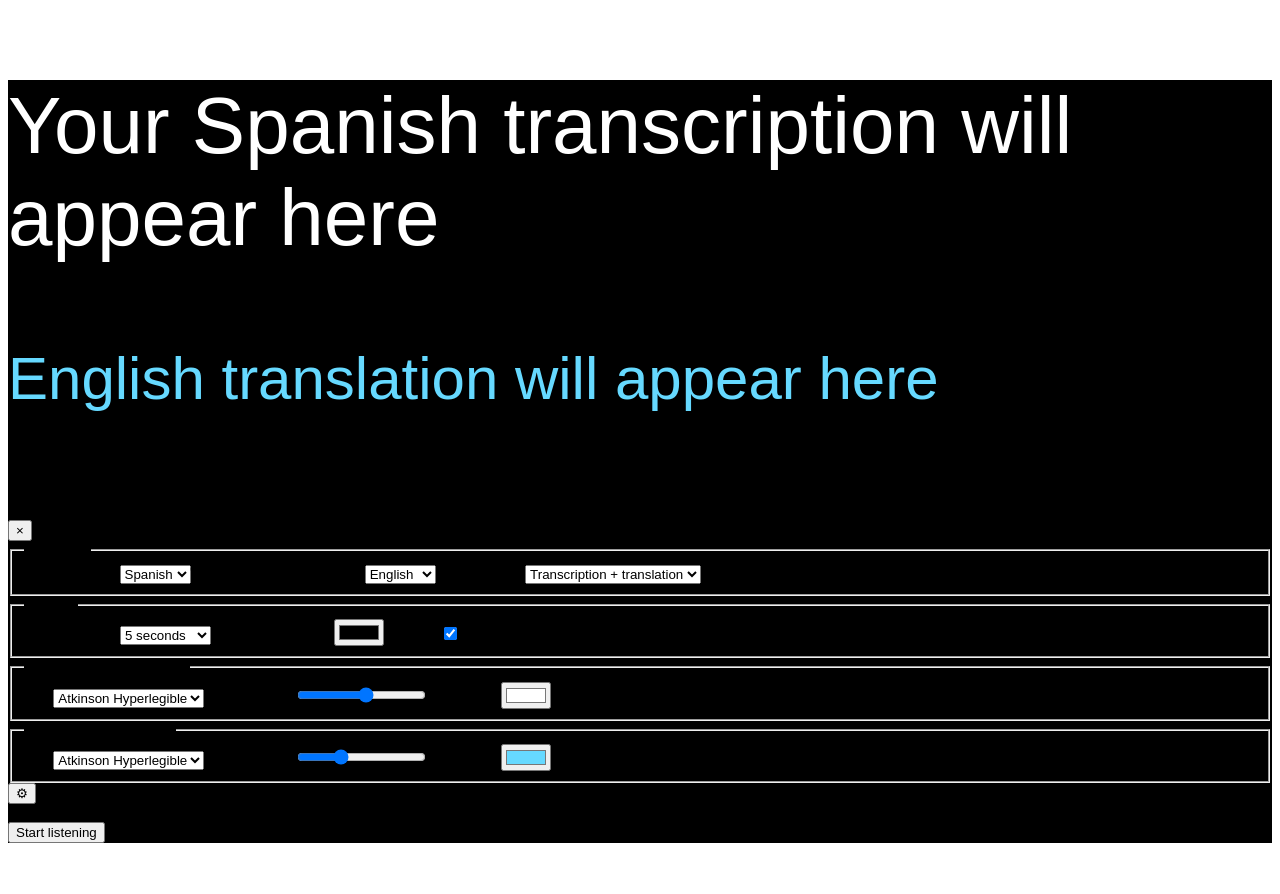
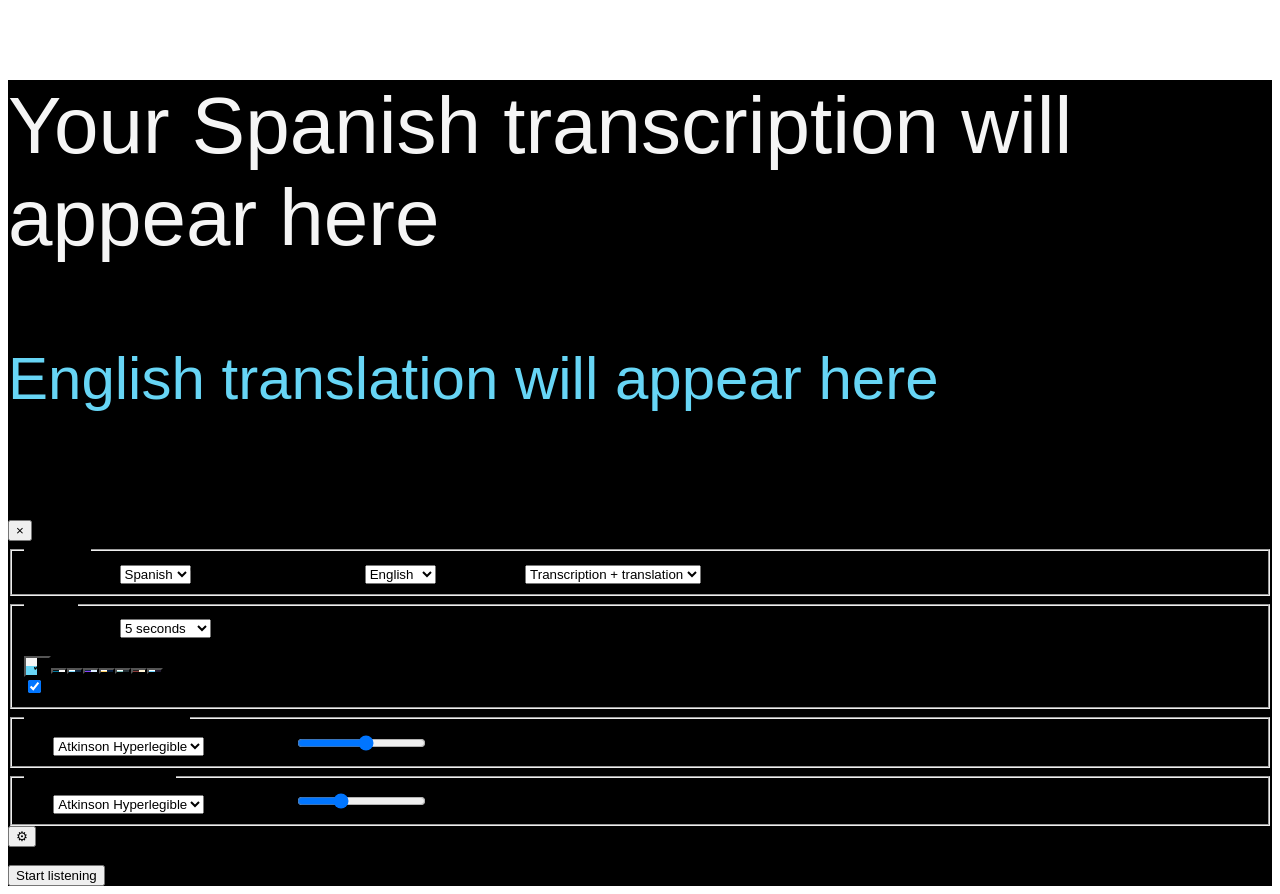
Before and after one commit to JaviRute/live-translator-desktop, a React (Vite) app: page / in a window 1280 px wide. Both pictures are taken after a click on the button "Open settings". Before the commit the page ends 851 px from the top, so only its background shows below. Built offline with nearby package versions, Linux system fonts and the light colour scheme; the HTML template or start-up script is replaced by a standard one.

Commit message:
feat: add predefined colour themes

```diff
--- a/src/App.tsx
+++ b/src/App.tsx
@@ -1,5 +1,6 @@
 import { useCallback, useState, type CSSProperties } from 'react'
 import { SettingsPanel } from './components/Settings/SettingsPanel'
+import { getColourTheme, type ColourThemeId } from './data/colourThemes'
 import { speechEngine, translationEngine } from './engines/browserEngines'
 import { useClearTextTimer } from './hooks/useClearTextTimer'
 import { usePersistentSettings } from './hooks/usePersistentSettings'
@@ -20,8 +21,8 @@ const statusMessages: Record<SpeechStatus, string> = {
   'permission-denied': 'Microphone permission was denied. Allow it in Chrome and try again.',
 }
 const fontStack = (font: string) => `"${font}", "Atkinson Hyperlegible", Arial, Verdana, sans-serif`
-const appearanceStyle = (appearance: TextAppearance): CSSProperties => ({
-  color: appearance.color,
+const appearanceStyle = (appearance: TextAppearance, color: string): CSSProperties => ({
+  color,
   fontFamily: fontStack(appearance.font),
   fontSize: `${appearance.fontSize}px`,
 })
@@ -29,8 +30,10 @@ const appearanceStyle = (appearance: TextAppearance): CSSProperties => ({
 export default function App() {
   const [settings, setSettings] = usePersistentSettings()
   const [settingsOpen, setSettingsOpen] = useState(false)
-  const { inputLanguage, targetLanguage, displayMode, clearAfterMs, hideOffensiveLanguage, backgroundColor,
+  const [previewTheme, setPreviewTheme] = useState<ColourThemeId | null>(null)
+  const { inputLanguage, targetLanguage, displayMode, clearAfterMs, hideOffensiveLanguage, colourTheme,
     transcription: transcriptionAppearance, translation: translationAppearance } = settings
+  const activeTheme = getColourTheme(previewTheme ?? colourTheme)
   const { status, isActive, transcript, activityId, start: startSpeech, stop: stopSpeech, clearTranscript } =
     useSpeechRecognition(speechEngine)
   const { translation, notice: translationNotice, clearTranslation, cancelPending: cancelPendingTranslation } =
@@ -51,6 +54,10 @@ export default function App() {
     setSettings((current) => ({ ...current, [key]: value }))
   const updateAppearance = (kind: 'transcription' | 'translation', change: Partial<TextAppearance>) =>
     setSettings((current) => ({ ...current, [kind]: { ...current[kind], ...change } }))
+  const closeSettings = () => {
+    setPreviewTheme(null)
+    setSettingsOpen(false)
+  }
   const start = () => {
     clearText()
     startSpeech(getLanguage(inputLanguage).speechCode)
@@ -93,25 +100,25 @@ export default function App() {
     : [`${targetLabel} translation will appear here`]
 
   return (
-    <main className="app-shell" style={{ backgroundColor }}>
+    <main className={`app-shell ${previewTheme ? 'theme-preview' : ''}`} style={{ backgroundColor: activeTheme.background }}>
       <section className={getSubtitleLayoutClass(showTranscription, showTranslation)} aria-live="polite" aria-atomic="true">
         {showTranscription && (
           <div className="live-text-pane">
-            <p className={`transcript ${transcript ? '' : 'placeholder'}`} style={appearanceStyle(transcriptionAppearance)}>
+            <p className={`transcript ${transcript ? '' : 'placeholder'}`} style={appearanceStyle(transcriptionAppearance, activeTheme.transcription)}>
               {visibleTranscript.map((line, index) => <span className="subtitle-line" key={`${index}-${line}`}>{line}</span>)}
             </p>
           </div>
         )}
         {showTranslation && (
           <div className="live-text-pane">
-            <p className={`translation ${translation ? '' : 'placeholder'}`} style={appearanceStyle(translationAppearance)}>
+            <p className={`translation ${translation ? '' : 'placeholder'}`} style={appearanceStyle(translationAppearance, activeTheme.translation)}>
               {visibleTranslation.map((line, index) => <span className="subtitle-line" key={`${index}-${line}`}>{line}</span>)}
             </p>
           </div>
         )}
       </section>
       {settingsOpen && (
-        <div className="settings-backdrop" onMouseDown={() => setSettingsOpen(false)}>
+        <div className="settings-backdrop" onMouseDown={closeSettings}>
           <SettingsPanel
             settings={settings}
             onInputLanguageChange={handleInputLanguageChange}
@@ -122,14 +129,18 @@ export default function App() {
             onDisplayModeChange={handleDisplayModeChange}
             onSettingChange={updateSetting}
             onAppearanceChange={updateAppearance}
-            onClose={() => setSettingsOpen(false)}
+            onThemePreview={setPreviewTheme}
+            onClose={closeSettings}
           />
         </div>
       )}
       <footer className="controls">
         <div className="control-cluster">
           <button className="icon-button settings-button" type="button"
-            onClick={() => setSettingsOpen((open) => !open)}
+            onClick={() => {
+              setPreviewTheme(null)
+              setSettingsOpen((open) => !open)
+            }}
             aria-label={settingsOpen ? 'Close settings' : 'Open settings'} aria-expanded={settingsOpen}>
             &#9881;
           </button>
--- a/src/components/Settings/SettingsPanel.tsx
+++ b/src/components/Settings/SettingsPanel.tsx
@@ -1,3 +1,4 @@
+import { colourThemes, type ColourTheme, type ColourThemeId } from '../../data/colourThemes'
 import type { AppSettings, ClearAfterMs, DisplayMode, FontFamily, LanguageId, TextAppearance } from '../../types/settings'
 import { fontOptions, languages } from '../../types/settings'
 
@@ -8,6 +9,7 @@ type SettingsPanelProps = {
   onDisplayModeChange: (mode: DisplayMode) => void
   onSettingChange: <K extends keyof AppSettings>(key: K, value: AppSettings[K]) => void
   onAppearanceChange: (kind: 'transcription' | 'translation', change: Partial<TextAppearance>) => void
+  onThemePreview: (theme: ColourThemeId | null) => void
   onClose: () => void
 }
 const clearOptions: Array<{ value: ClearAfterMs; label: string }> = [
@@ -20,15 +22,20 @@ type AppearanceFieldsProps = {
   value: TextAppearance
   onChange: (change: Partial<TextAppearance>) => void
 }
-function ColourField({ label, value, onChange }: { label: string; value: string; onChange: (value: string) => void }) {
+function ThemeSwatch({ theme, selected, onSelect, onPreview }: {
+  theme: ColourTheme
+  selected: boolean
+  onSelect: () => void
+  onPreview: (theme: ColourThemeId | null) => void
+}) {
   return (
-    <label className="setting-field">
-      <span>{label}</span>
-      <span className="colour-control">
-        <input type="color" value={value} onChange={(event) => onChange(event.target.value)} />
-        <output>{value.toUpperCase()}</output>
-      </span>
-    </label>
+    <button className={`theme-swatch ${selected ? 'selected' : ''}`} type="button"
+      style={{ background: `linear-gradient(to right, transparent 50%, ${theme.background} 50%), linear-gradient(to bottom, ${theme.transcription} 50%, ${theme.translation} 50%)` }}
+      aria-label={`${theme.label} colour theme`} aria-pressed={selected} title={theme.label}
+      onMouseEnter={() => onPreview(theme.id)} onMouseLeave={() => onPreview(null)}
+      onFocus={() => onPreview(theme.id)} onBlur={() => onPreview(null)} onClick={onSelect}>
+      {selected && <span className="theme-check" aria-hidden="true">&#10003;</span>}
+    </button>
   )
 }
 function AppearanceFields({ title, value, onChange }: AppearanceFieldsProps) {
@@ -46,11 +53,10 @@ function AppearanceFields({ title, value, onChange }: AppearanceFieldsProps) {
         <input type="range" min="32" max="120" step="1" value={value.fontSize}
           onChange={(event) => onChange({ fontSize: Number(event.target.value) })} />
       </label>
-      <ColourField label="Text colour" value={value.color} onChange={(color) => onChange({ color })} />
     </fieldset>
   )
 }
-export function SettingsPanel({ settings, onInputLanguageChange, onTargetLanguageChange, onDisplayModeChange, onSettingChange, onAppearanceChange, onClose }: SettingsPanelProps) {
+export function SettingsPanel({ settings, onInputLanguageChange, onTargetLanguageChange, onDisplayModeChange, onSettingChange, onAppearanceChange, onThemePreview, onClose }: SettingsPanelProps) {
   const usesTranslation = settings.displayMode !== 'transcription-only'
   return (
     <aside className="settings-panel" role="dialog" aria-modal="true" aria-labelledby="settings-title"
@@ -95,8 +101,18 @@ export function SettingsPanel({ settings, onInputLanguageChange, onTargetLanguag
             {clearOptions.map((option) => <option key={option.value ?? 'never'} value={option.value ?? 'never'}>{option.label}</option>)}
           </select>
         </label>
-        <ColourField label="Background colour" value={settings.backgroundColor}
-          onChange={(backgroundColor) => onSettingChange('backgroundColor', backgroundColor)} />
+        <div className="setting-field">
+          <span>Colour theme</span>
+          <div className="theme-swatches" role="group" aria-label="Colour theme">
+            {colourThemes.map((theme) => (
+              <ThemeSwatch key={theme.id} theme={theme} selected={settings.colourTheme === theme.id}
+                onSelect={() => {
+                  onSettingChange('colourTheme', theme.id)
+                  onThemePreview(null)
+                }} onPreview={onThemePreview} />
+            ))}
+          </div>
+        </div>
         <label className="checkbox-field">
           <input type="checkbox" checked={settings.hideOffensiveLanguage}
             onChange={(event) => onSettingChange('hideOffensiveLanguage', event.target.checked)} />
--- /dev/null
+++ b/src/data/colourThemes.ts
@@ -0,0 +1,19 @@
+export const colourThemes = [
+  { id: 'dark', label: 'Dark', background: '#000000', transcription: '#F5F5F5', translation: '#67D5F5' },
+  { id: 'light', label: 'Light', background: '#F7F7F7', transcription: '#111111', translation: '#00769B' },
+  { id: 'navy', label: 'Navy', background: '#102A43', transcription: '#FFFFFF', translation: '#7FDBFF' },
+  { id: 'soft-blue', label: 'Soft Blue', background: '#DCEEFF', transcription: '#102A43', translation: '#8A3FFC' },
+  { id: 'deep-blue', label: 'Deep Blue', background: '#071E3D', transcription: '#FFFFFF', translation: '#FFD166' },
+  { id: 'slate', label: 'Slate', background: '#263238', transcription: '#FFFFFF', translation: '#80CBC4' },
+  { id: 'warm-cream', label: 'Warm Cream', background: '#FFF4D6', transcription: '#202020', translation: '#8B3A3A' },
+  { id: 'deep-purple', label: 'Deep Purple', background: '#211A2E', transcription: '#FFFFFF', translation: '#70D6FF' },
+] as const
+
+export type ColourTheme = (typeof colourThemes)[number]
+export type ColourThemeId = ColourTheme['id']
+
+export const getColourTheme = (id: ColourThemeId): ColourTheme =>
+  colourThemes.find((theme) => theme.id === id) ?? colourThemes[0]
+
+export const isColourThemeId = (value: unknown): value is ColourThemeId =>
+  colourThemes.some((theme) => theme.id === value)
--- a/src/hooks/usePersistentSettings.ts
+++ b/src/hooks/usePersistentSettings.ts
@@ -1,17 +1,16 @@
 import { useEffect, useState } from 'react'
+import { isColourThemeId } from '../data/colourThemes'
 import { defaultSettings, fontOptions, languages, type AppSettings, type ClearAfterMs, type DisplayMode, type FontFamily, type LanguageId, type TextAppearance } from '../types/settings'
 
 const storageKey = 'live-translator-settings'
 const displayModes: DisplayMode[] = ['transcription-and-translation', 'transcription-only', 'translation-only']
 const clearDurations: ClearAfterMs[] = [5_000, 10_000, 20_000, 30_000, 60_000, null]
-const colorPattern = /^#[0-9a-f]{6}$/i
 const isRecord = (value: unknown): value is Record<string, unknown> => typeof value === 'object' && value !== null
 const validLanguage = (value: unknown, fallback: LanguageId): LanguageId =>
   languages.some(({ id }) => id === value) ? value as LanguageId : fallback
 const validAppearance = (value: unknown, fallback: TextAppearance): TextAppearance => {
   if (!isRecord(value)) return fallback
   return {
-    color: typeof value.color === 'string' && colorPattern.test(value.color) ? value.color : fallback.color,
     font: fontOptions.includes(value.font as FontFamily) ? value.font as FontFamily : fallback.font,
     fontSize: typeof value.fontSize === 'number' && Number.isFinite(value.fontSize)
       ? Math.round(Math.min(120, Math.max(32, value.fontSize))) : fallback.fontSize,
@@ -34,7 +33,7 @@ function loadSettings(): AppSettings {
       hideOffensiveLanguage: typeof value.hideOffensiveLanguage === 'boolean'
         ? value.hideOffensiveLanguage
         : defaultSettings.hideOffensiveLanguage,
-      backgroundColor: typeof value.backgroundColor === 'string' && colorPattern.test(value.backgroundColor) ? value.backgroundColor : defaultSettings.backgroundColor,
+      colourTheme: isColourThemeId(value.colourTheme) ? value.colourTheme : defaultSettings.colourTheme,
       transcription: validAppearance(value.transcription, defaultSettings.transcription),
       translation: validAppearance(value.translation, defaultSettings.translation),
     }
--- a/src/styles.css
+++ b/src/styles.css
@@ -29,6 +29,7 @@ button, select, input { font: inherit; }
   grid-template-rows: 1fr auto;
   padding: clamp(24px, 5vw, 80px);
   background: #000;
+  transition: background-color 150ms ease;
 }
 .subtitles {
   display: grid;
@@ -55,12 +56,14 @@ button, select, input { font: inherit; }
   margin: 0;
   overflow-wrap: anywhere;
   line-height: 1.14;
+  transition: color 150ms ease;
 }
 .subtitle-line { display: block; }
 .subtitles-split .live-text-pane:nth-child(2) { align-items: flex-start; }
 .transcript { font-weight: 700; }
 .translation { font-weight: 400; }
 .placeholder { opacity: .42; }
+.theme-preview .placeholder { opacity: 1; }
 .controls {
   display: flex;
   align-items: center;
@@ -153,22 +156,50 @@ button, select, input { font: inherit; }
   background: #242424;
 }
 .setting-field option:disabled { color: #777; }
-.setting-label-row, .colour-control {
+.setting-label-row {
   display: flex;
   align-items: center;
   justify-content: space-between;
   gap: 12px;
 }
-.setting-label-row output, .colour-control output { color: #fff; font-variant-numeric: tabular-nums; }
+.setting-label-row output { color: #fff; font-variant-numeric: tabular-nums; }
 .setting-field input[type="range"] { width: 100%; accent-color: #66d9ff; }
-.setting-field input[type="color"] {
-  width: 52px;
-  height: 36px;
-  padding: 3px;
-  border: 1px solid #626262;
-  border-radius: 8px;
-  background: #242424;
+.theme-swatches {
+  display: grid;
+  grid-template-columns: repeat(auto-fit, 42px);
+  gap: 10px;
+  justify-content: space-between;
+}
+.theme-swatch {
+  position: relative;
+  width: 42px;
+  height: 42px;
+  padding: 0;
+  border: 2px solid #151515;
+  border-radius: 50%;
+  box-shadow: 0 0 0 1px #696969;
   cursor: pointer;
+}
+.theme-swatch:hover { box-shadow: 0 0 0 2px #a8a8a8; }
+.theme-swatch.selected { box-shadow: 0 0 0 3px #f4f4f4; }
+.theme-swatch:focus-visible {
+  outline: 3px solid #66d9ff;
+  outline-offset: 4px;
+}
+.theme-check {
+  position: absolute;
+  inset: 50% auto auto 50%;
+  display: grid;
+  place-items: center;
+  width: 19px;
+  height: 19px;
+  border-radius: 50%;
+  color: #111;
+  background: #fff;
+  box-shadow: 0 1px 4px rgb(0 0 0 / 70%);
+  font-size: 13px;
+  font-weight: 700;
+  transform: translate(-50%, -50%);
 }
 .checkbox-field {
   display: flex;
--- a/src/types/settings.ts
+++ b/src/types/settings.ts
@@ -1,3 +1,5 @@
+import type { ColourThemeId } from '../data/colourThemes'
+
 export type LanguageId = 'es' | 'en' | 'fr' | 'de' | 'it'
 export type LanguageOption = { id: LanguageId; label: string; speechCode: string }
 export type DisplayMode = 'transcription-and-translation' | 'transcription-only' | 'translation-only'
@@ -5,14 +7,14 @@ export type ClearAfterMs = 5_000 | 10_000 | 20_000 | 30_000 | 60_000 | null
 
 export const fontOptions = ['Atkinson Hyperlegible', 'Arial', 'Calibri', 'Open Sans', 'Roboto', 'Verdana'] as const
 export type FontFamily = (typeof fontOptions)[number]
-export type TextAppearance = { color: string; font: FontFamily; fontSize: number }
+export type TextAppearance = { font: FontFamily; fontSize: number }
 export type AppSettings = {
   inputLanguage: LanguageId
   targetLanguage: LanguageId
   displayMode: DisplayMode
   clearAfterMs: ClearAfterMs
   hideOffensiveLanguage: boolean
-  backgroundColor: string
+  colourTheme: ColourThemeId
   transcription: TextAppearance
   translation: TextAppearance
 }
@@ -22,9 +24,9 @@ export const defaultSettings: AppSettings = {
   displayMode: 'transcription-and-translation',
   clearAfterMs: 5_000,
   hideOffensiveLanguage: true,
-  backgroundColor: '#000000',
-  transcription: { color: '#ffffff', font: 'Atkinson Hyperlegible', fontSize: 80 },
-  translation: { color: '#66d9ff', font: 'Atkinson Hyperlegible', fontSize: 60 },
+  colourTheme: 'dark',
+  transcription: { font: 'Atkinson Hyperlegible', fontSize: 80 },
+  translation: { font: 'Atkinson Hyperlegible', fontSize: 60 },
 }
 export const languages: LanguageOption[] = [
   { id: 'es', label: 'Spanish', speechCode: 'es-ES' },
```
